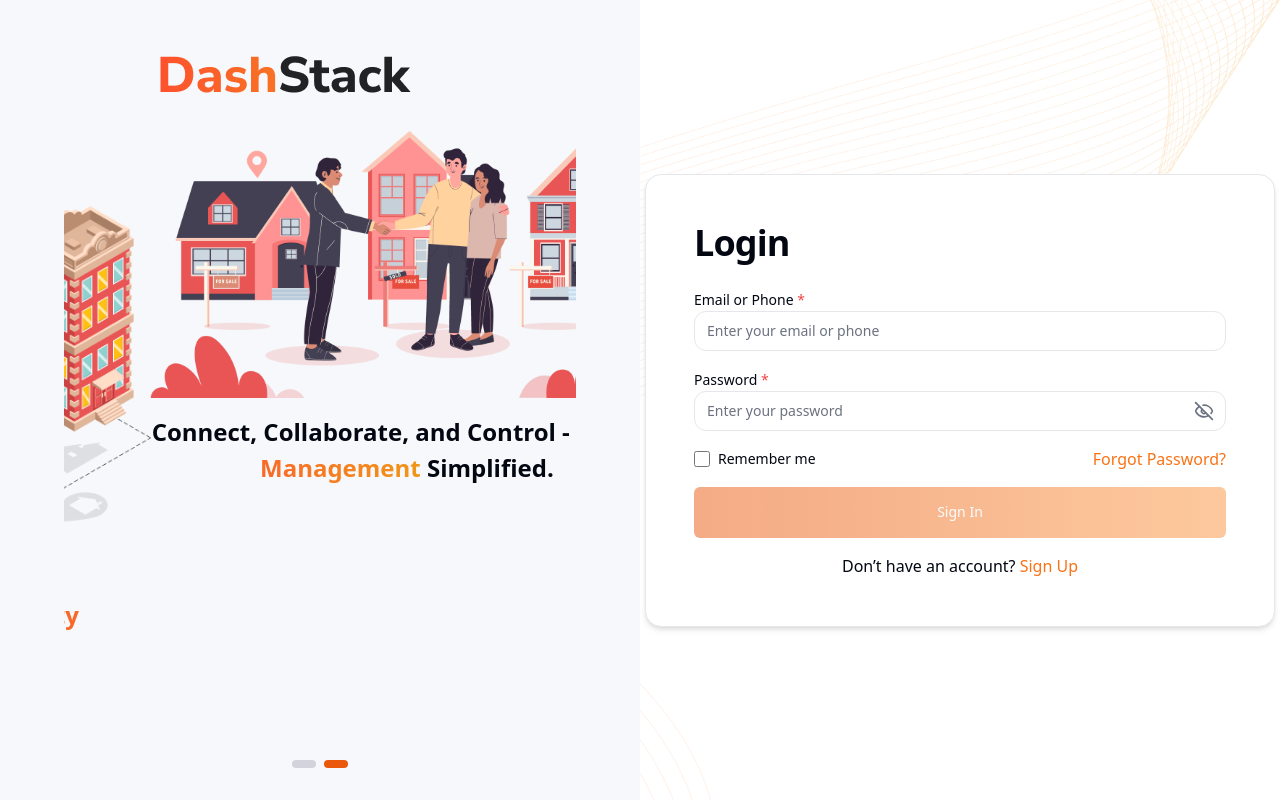
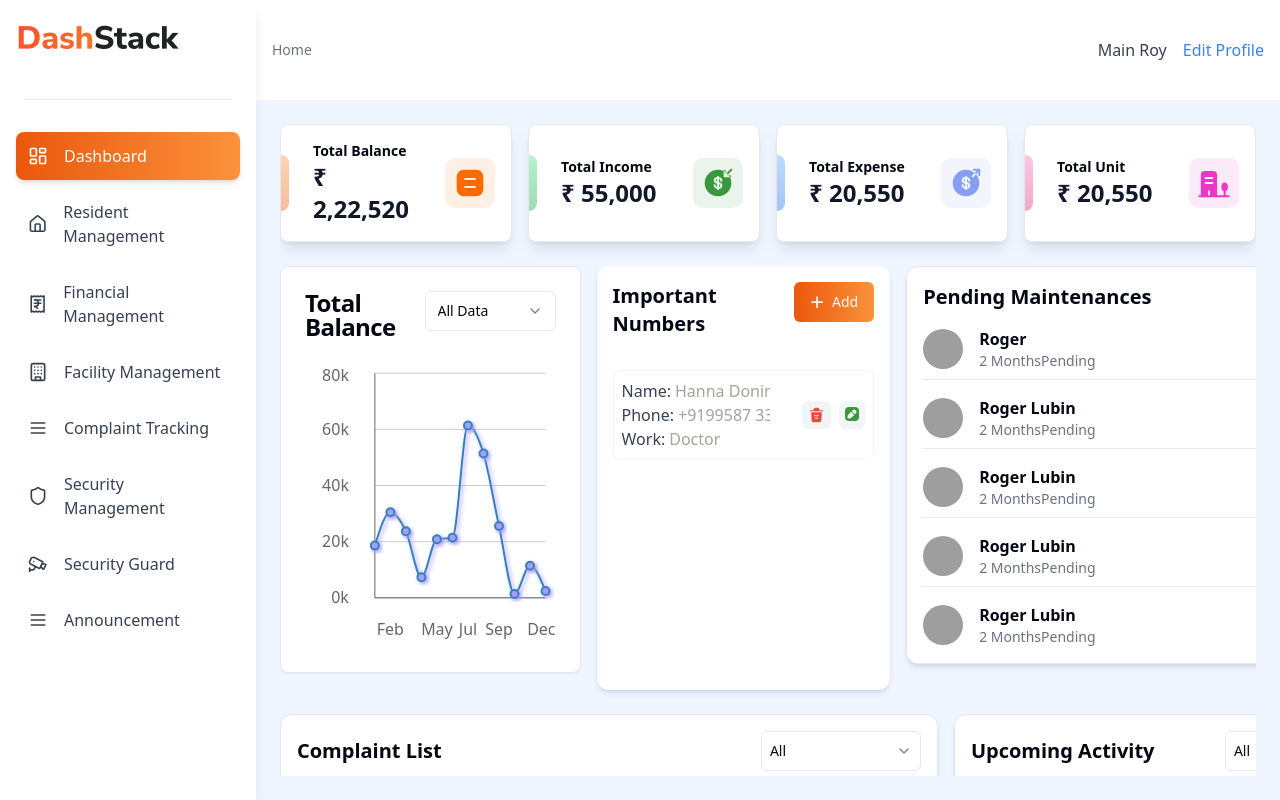
Before and after one commit to srpriyanshu98/Society-Management-System, a React (Vite) app in the folder frontend/: page / in a window 1280 px wide. Built offline with nearby package versions, Linux system fonts and the light colour scheme; grey boxes are pictures that could not be loaded.

Commit message:
path change only

```diff
--- a/frontend/src/App.jsx
+++ b/frontend/src/App.jsx
@@ -25,12 +25,12 @@
         <Routes>
             {/* AUTH ROUTES */}
             <Route path="/signup" element={<Signup />} />
-			<Route path="/" element={<Login />} />
+            <Route path="/login" element={<Login />} />
             <Route path="/forgot-pass" element={<ForgotPassPage />} />
             <Route path="/edit-profile" element={<EditProfile />} />
 
             {/* ADMIN ROUTES*/}
-			<Route path="/dashboard" element={<Dashboard />} />
+            <Route path="/" element={<Dashboard />} />
             <Route path="/residents" element={<ResidentManagement />} />
             <Route path="/financial" element={<FinancialManagement />} />
             <Route path="/facilities" element={<FacilityManagement />} />
--- a/frontend/src/components/form-control/login.jsx
+++ b/frontend/src/components/form-control/login.jsx
@@ -73,7 +73,7 @@
 				});
 				console.log("Login successful", response.data);
 				// Redirect to dashboard after successful login
-				navigate("/dashboard");
+				navigate("/");
 			} catch (error) {
 				console.error("Login failed", error);
 				setLoginError("Invalid credentials. Please try again.");
--- a/frontend/src/components/form-control/signup.jsx
+++ b/frontend/src/components/form-control/signup.jsx
@@ -121,7 +121,7 @@
 				});
 				console.log("Form submitted successfully", response.data);
 				// Redirect to the login page after successful registration
-				navigate("/");
+				navigate("/login");
 			} catch (error) {
 				console.error("Error submitting form", error);
 				// Handle error, show error message to the user
```
Lines whose indentation alone changed are shown as unchanged.
